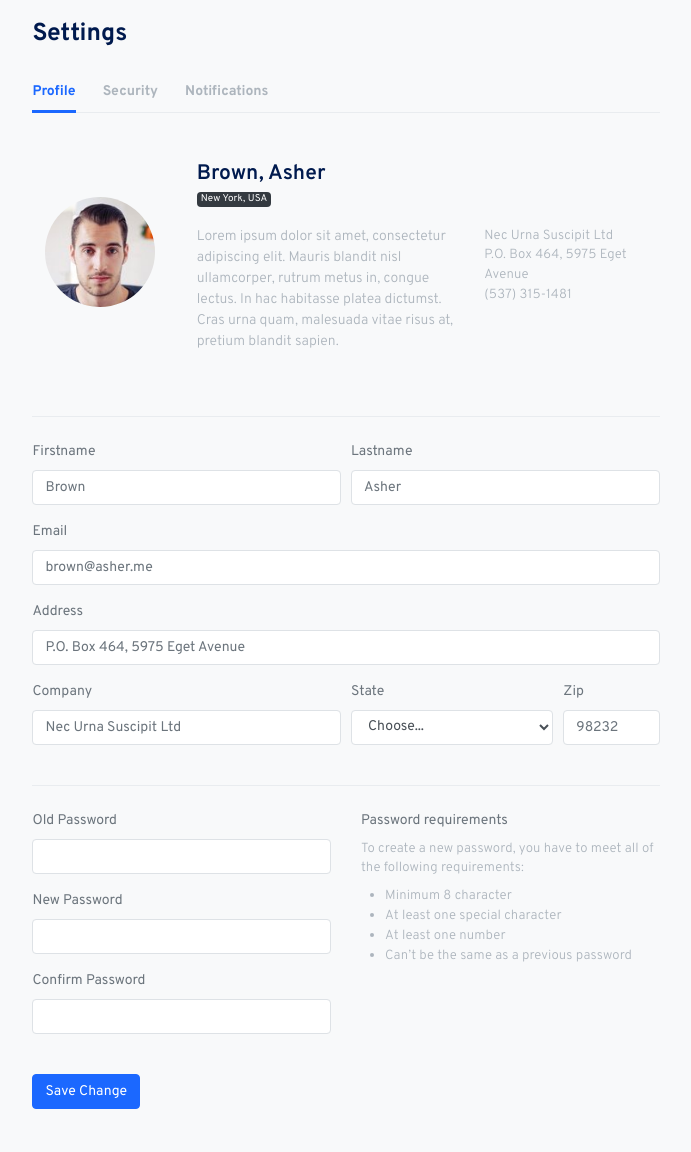
After one commit to ErkMadrigal/serprosep_interno, a PHP site: the page made by frontEnd/views/empleados/empleado.php in a window 1280 px wide. The commit adds this page. Shown: the whole page, without its empty margins (422-1113 px from the left). Run offline with PHP 8.4, Linux system fonts and the light colour scheme; the template is opened without the code that fills it, so the values that code supplies are empty; some libraries are stand-ins or nearby versions.

Commit message:
se completa la parte de empleados

```diff
--- a/frontEnd/js/app.js
+++ b/frontEnd/js/app.js
@@ -122,6 +122,7 @@ async function searchDataMenu(search, limit = 50, pagina = 1) {
 
     const data = await response.json();
 
+
     remoteResults.innerHTML = `<h6 class="px-2 mt-3 text-muted">Empleados</h6>`;
 
     if (!data?.data?.length) {
@@ -129,10 +130,14 @@ async function searchDataMenu(search, limit = 50, pagina = 1) {
       return;
     }
 
+
+    console.log(data)
+
+
     data.data.forEach(value => {
       const link = document.createElement("a");
       link.className = "list-group-item list-group-item-action modal-search-result d-flex align-items-center gap-2";
-      link.href = value.id; // ajustar si es necesario
+      link.href = `empleado/${value.id}`; // ajustar si es necesario
       link.onclick = closeSearch;
 
       // Ícono
--- /dev/null
+++ b/frontEnd/views/empleados/empleado.php
@@ -0,0 +1,236 @@
+ <main role="main" class="main-content">
+        <div class="container-fluid">
+          <div class="row justify-content-center">
+            <div class="col-12 col-lg-10 col-xl-8">
+              <h2 class="h3 mb-4 page-title">Settings</h2>
+              <div class="my-4">
+                <ul class="nav nav-tabs mb-4" id="myTab" role="tablist">
+                  <li class="nav-item">
+                    <a class="nav-link active" id="home-tab" data-toggle="tab" href="#home" role="tab" aria-controls="home" aria-selected="true">Profile</a>
+                  </li>
+                  <li class="nav-item">
+                    <a class="nav-link" id="profile-tab" data-toggle="tab" href="#profile" role="tab" aria-controls="profile" aria-selected="false">Security</a>
+                  </li>
+                  <li class="nav-item">
+                    <a class="nav-link" id="contact-tab" data-toggle="tab" href="#contact" role="tab" aria-controls="contact" aria-selected="false">Notifications</a>
+                  </li>
+                </ul>
+                <form>
+                  <div class="row mt-5 align-items-center">
+                    <div class="col-md-3 text-center mb-5">
+                      <div class="avatar avatar-xl">
+                        <img src="./assets/avatars/face-1.jpg" alt="..." class="avatar-img rounded-circle">
+                      </div>
+                    </div>
+                    <div class="col">
+                      <div class="row align-items-center">
+                        <div class="col-md-7">
+                          <h4 class="mb-1">Brown, Asher</h4>
+                          <p class="small mb-3"><span class="badge badge-dark">New York, USA</span></p>
+                        </div>
+                      </div>
+                      <div class="row mb-4">
+                        <div class="col-md-7">
+                          <p class="text-muted"> Lorem ipsum dolor sit amet, consectetur adipiscing elit. Mauris blandit nisl ullamcorper, rutrum metus in, congue lectus. In hac habitasse platea dictumst. Cras urna quam, malesuada vitae risus at, pretium blandit sapien. </p>
+                        </div>
+                        <div class="col">
+                          <p class="small mb-0 text-muted">Nec Urna Suscipit Ltd</p>
+                          <p class="small mb-0 text-muted">P.O. Box 464, 5975 Eget Avenue</p>
+                          <p class="small mb-0 text-muted">(537) 315-1481</p>
+                        </div>
+                      </div>
+                    </div>
+                  </div>
+                  <hr class="my-4">
+                  <div class="form-row">
+                    <div class="form-group col-md-6">
+                      <label for="firstname">Firstname</label>
+                      <input type="text" id="firstname" class="form-control" placeholder="Brown">
+                    </div>
+                    <div class="form-group col-md-6">
+                      <label for="lastname">Lastname</label>
+                      <input type="text" id="lastname" class="form-control" placeholder="Asher">
+                    </div>
+                  </div>
+                  <div class="form-group">
+                    <label for="inputEmail4">Email</label>
+                    <input type="email" class="form-control" id="inputEmail4" placeholder="brown@asher.me">
+                  </div>
+                  <div class="form-group">
+                    <label for="inputAddress5">Address</label>
+                    <input type="text" class="form-control" id="inputAddress5" placeholder="P.O. Box 464, 5975 Eget Avenue">
+                  </div>
+                  <div class="form-row">
+                    <div class="form-group col-md-6">
+                      <label for="inputCompany5">Company</label>
+                      <input type="text" class="form-control" id="inputCompany5" placeholder="Nec Urna Suscipit Ltd">
+                    </div>
+                    <div class="form-group col-md-4">
+                      <label for="inputState5">State</label>
+                      <select id="inputState5" class="form-control">
+                        <option selected="">Choose...</option>
+                        <option>...</option>
+                      </select>
+                    </div>
+                    <div class="form-group col-md-2">
+                      <label for="inputZip5">Zip</label>
+                      <input type="text" class="form-control" id="inputZip5" placeholder="98232">
+                    </div>
+                  </div>
+                  <hr class="my-4">
+                  <div class="row mb-4">
+                    <div class="col-md-6">
+                      <div class="form-group">
+                        <label for="inputPassword4">Old Password</label>
+                        <input type="password" class="form-control" id="inputPassword5">
+                      </div>
+                      <div class="form-group">
+                        <label for="inputPassword5">New Password</label>
+                        <input type="password" class="form-control" id="inputPassword5">
+                      </div>
+                      <div class="form-group">
+                        <label for="inputPassword6">Confirm Password</label>
+                        <input type="password" class="form-control" id="inputPassword6">
+                      </div>
+                    </div>
+                    <div class="col-md-6">
+                      <p class="mb-2">Password requirements</p>
+                      <p class="small text-muted mb-2"> To create a new password, you have to meet all of the following requirements: </p>
+                      <ul class="small text-muted pl-4 mb-0">
+                        <li> Minimum 8 character </li>
+                        <li>At least one special character</li>
+                        <li>At least one number</li>
+                        <li>Can’t be the same as a previous password </li>
+                      </ul>
+                    </div>
+                  </div>
+                  <button type="submit" class="btn btn-primary">Save Change</button>
+                </form>
+              </div> <!-- /.card-body -->
+            </div> <!-- /.col-12 -->
+          </div> <!-- .row -->
+        </div> <!-- .container-fluid -->
+        <div class="modal fade modal-notif modal-slide" tabindex="-1" role="dialog" aria-labelledby="defaultModalLabel" aria-hidden="true">
+          <div class="modal-dialog modal-sm" role="document">
+            <div class="modal-content">
+              <div class="modal-header">
+                <h5 class="modal-title" id="defaultModalLabel">Notifications</h5>
+                <button type="button" class="close" data-dismiss="modal" aria-label="Close">
+                  <span aria-hidden="true">&times;</span>
+                </button>
+              </div>
+              <div class="modal-body">
+                <div class="list-group list-group-flush my-n3">
+                  <div class="list-group-item bg-transparent">
+                    <div class="row align-items-center">
+                      <div class="col-auto">
+                        <span class="fe fe-box fe-24"></span>
+                      </div>
+                      <div class="col">
+                        <small><strong>Package has uploaded successfull</strong></small>
+                        <div class="my-0 text-muted small">Package is zipped and uploaded</div>
+                        <small class="badge badge-pill badge-light text-muted">1m ago</small>
+                      </div>
+                    </div>
+                  </div>
+                  <div class="list-group-item bg-transparent">
+                    <div class="row align-items-center">
+                      <div class="col-auto">
+                        <span class="fe fe-download fe-24"></span>
+                      </div>
+                      <div class="col">
+                        <small><strong>Widgets are updated successfull</strong></small>
+                        <div class="my-0 text-muted small">Just create new layout Index, form, table</div>
+                        <small class="badge badge-pill badge-light text-muted">2m ago</small>
+                      </div>
+                    </div>
+                  </div>
+                  <div class="list-group-item bg-transparent">
+                    <div class="row align-items-center">
+                      <div class="col-auto">
+                        <span class="fe fe-inbox fe-24"></span>
+                      </div>
+                      <div class="col">
+                        <small><strong>Notifications have been sent</strong></small>
+                        <div class="my-0 text-muted small">Fusce dapibus, tellus ac cursus commodo</div>
+                        <small class="badge badge-pill badge-light text-muted">30m ago</small>
+                      </div>
+                    </div> <!-- / .row -->
+                  </div>
+                  <div class="list-group-item bg-transparent">
+                    <div class="row align-items-center">
+                      <div class="col-auto">
+                        <span class="fe fe-link fe-24"></span>
+                      </div>
+                      <div class="col">
+                        <small><strong>Link was attached to menu</strong></small>
+                        <div class="my-0 text-muted small">New layout has been attached to the menu</div>
+                        <small class="badge badge-pill badge-light text-muted">1h ago</small>
+                      </div>
+                    </div>
+                  </div> <!-- / .row -->
+                </div> <!-- / .list-group -->
+              </div>
+              <div class="modal-footer">
+                <button type="button" class="btn btn-secondary btn-block" data-dismiss="modal">Clear All</button>
+              </div>
+            </div>
+          </div>
+        </div>
+        <div class="modal fade modal-shortcut modal-slide" tabindex="-1" role="dialog" aria-labelledby="defaultModalLabel" aria-hidden="true">
+          <div class="modal-dialog" role="document">
+            <div class="modal-content">
+              <div class="modal-header">
+                <h5 class="modal-title" id="defaultModalLabel">Shortcuts</h5>
+                <button type="button" class="close" data-dismiss="modal" aria-label="Close">
+                  <span aria-hidden="true">&times;</span>
+                </button>
+              </div>
+              <div class="modal-body px-5">
+                <div class="row align-items-center">
+                  <div class="col-6 text-center">
+                    <div class="squircle bg-success justify-content-center">
+                      <i class="fe fe-cpu fe-32 align-self-center text-white"></i>
+                    </div>
+                    <p>Control area</p>
+                  </div>
+                  <div class="col-6 text-center">
+                    <div class="squircle bg-primary justify-content-center">
+                      <i class="fe fe-activity fe-32 align-self-center text-white"></i>
+                    </div>
+                    <p>Activity</p>
+                  </div>
+                </div>
+                <div class="row align-items-center">
+                  <div class="col-6 text-center">
+                    <div class="squircle bg-primary justify-content-center">
+                      <i class="fe fe-droplet fe-32 align-self-center text-white"></i>
+                    </div>
+                    <p>Droplet</p>
+                  </div>
+                  <div class="col-6 text-center">
+                    <div class="squircle bg-primary justify-content-center">
+                      <i class="fe fe-upload-cloud fe-32 align-self-center text-white"></i>
+                    </div>
+                    <p>Upload</p>
+                  </div>
+                </div>
+                <div class="row align-items-center">
+                  <div class="col-6 text-center">
+                    <div class="squircle bg-primary justify-content-center">
+                      <i class="fe fe-users fe-32 align-self-center text-white"></i>
+                    </div>
+                    <p>Users</p>
+                  </div>
+                  <div class="col-6 text-center">
+                    <div class="squircle bg-primary justify-content-center">
+                      <i class="fe fe-settings fe-32 align-self-center text-white"></i>
+                    </div>
+                    <p>Settings</p>
+                  </div>
+                </div>
+              </div>
+            </div>
+          </div>
+        </div>
+      </main> <!-- main -->
```
Also changed, not shown: API/empleados/ControllerEmpleados.php (+25 -1 lines), API/employees.php (+26 -0 lines), frontEnd/index.php (+10 -0 lines), frontEnd/js/dropzone.js (+17 -6 lines), frontEnd/js/getUsers.js (+43 -4 lines), frontEnd/.htaccess, frontEnd/views/empleados/empleados.php (indentation only).
